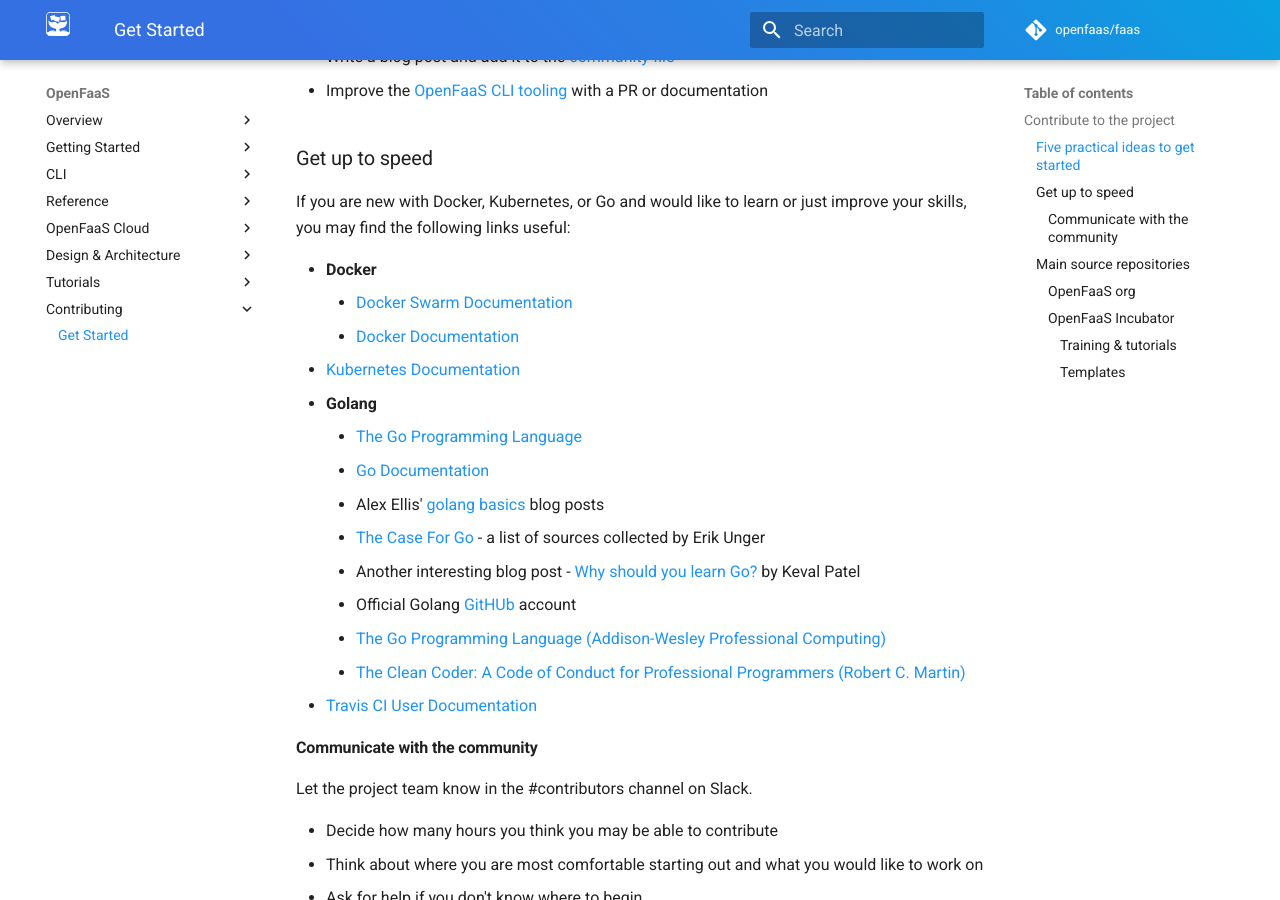
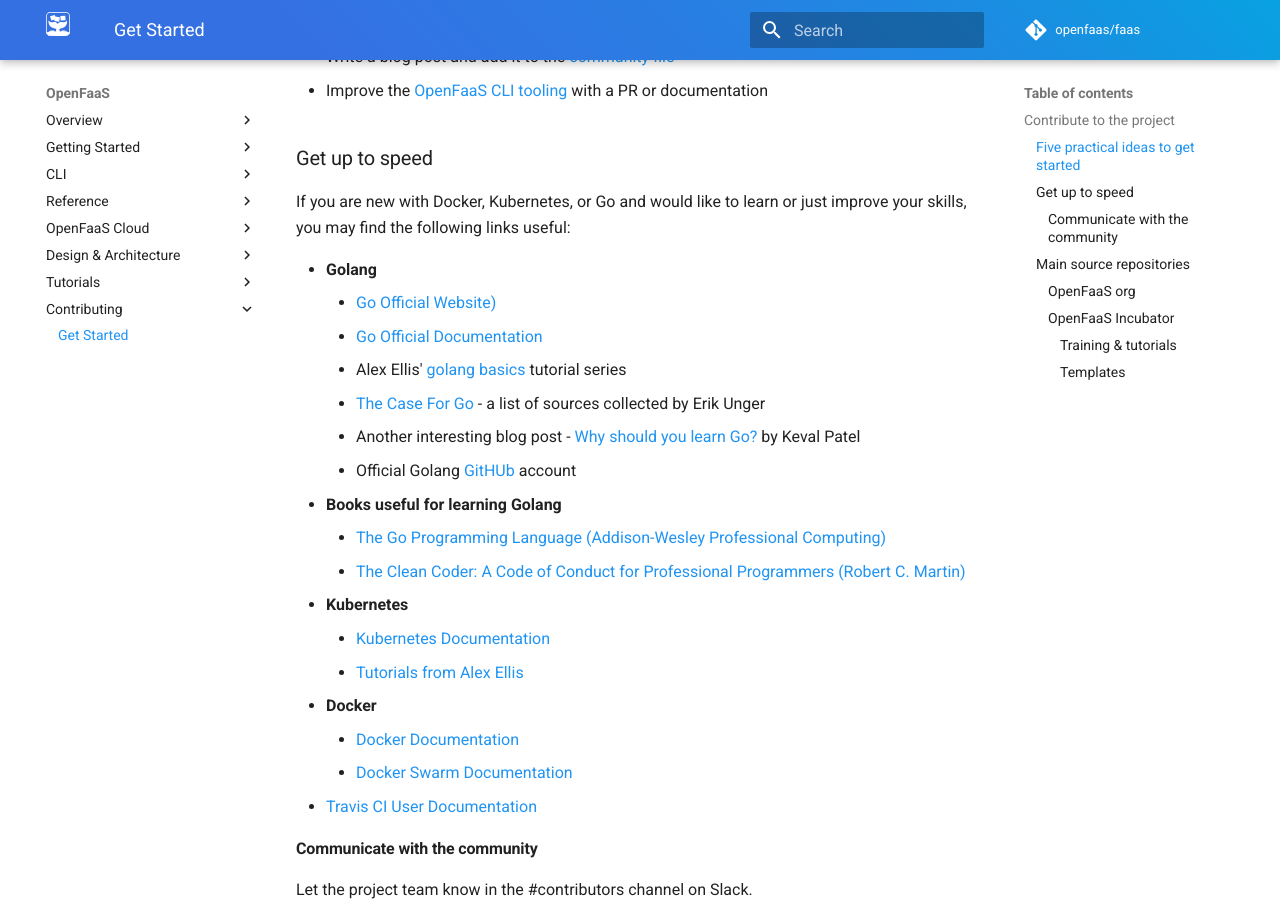
Before and after one commit to openfaas/docs, an MkDocs documentation site: the page built from docs/contributing/get-started.md, in a window 1280 px wide and 900 px high, scrolled down 622 px. Built offline with MkDocs 1.6.1 and Material for MkDocs 9.7.7, drawn with Linux system fonts in a browser that asks for light colours; comment, search, counter and statistics services are not loaded.

Commit message:
Break out a K8s section
Signed-off-by: Alex Ellis <alexellis2@gmail.com>

```diff
--- a/docs/contributing/get-started.md
+++ b/docs/contributing/get-started.md
@@ -22,19 +22,22 @@ Examples may be: writing some Go code, reviewing a PR, helping with the website
 
 If you are new with Docker, Kubernetes, or Go and would like to learn or just improve your skills, you may find the following links useful:
 
-* **Docker**
-    * [Docker Swarm Documentation](https://docs.docker.com/engine/swarm/)
-    * [Docker Documentation](https://docs.docker.com)
-* [Kubernetes Documentation](https://kubernetes.io/docs/home/?path=browse)
 * **Golang**
-    * [The Go Programming Language](https://golang.org)
-    * [Go Documentation](https://golang.org/doc/)
-    * Alex Ellis' [golang basics](https://blog.alexellis.io/tag/golang-basics/) blog posts
+    * [Go Official Website)](https://golang.org)
+    * [Go Official Documentation](https://golang.org/doc/)
+    * Alex Ellis' [golang basics](https://blog.alexellis.io/tag/golang-basics/) tutorial series
     * [The Case For Go](https://gist.github.com/ungerik/3731476) - a list of sources collected by Erik Unger
     * Another interesting blog post - [Why should you learn Go?](https://medium.com/@kevalpatel2106/why-should-you-learn-go-f607681fad65) by Keval Patel
     * Official Golang [GitHUb](https://github.com/golang) account
+* **Books useful for learning Golang**
     * [The Go Programming Language (Addison-Wesley Professional Computing)](https://www.amazon.co.uk/Programming-Language-Addison-Wesley-Professional-Computing/dp/0134190440)
     * [The Clean Coder: A Code of Conduct for Professional Programmers (Robert C. Martin)](https://www.amazon.co.uk/Clean-Coder-Conduct-Professional-Programmers/dp/0137081073/ref=sr_1_1?s=books&ie=UTF8&qid=1543083898&sr=1-1&keywords=the+clean+coder)
+* **Kubernetes**
+    * [Kubernetes Documentation](https://kubernetes.io/docs/home/?path=browse)
+    * [Tutorials from Alex Ellis](https://blog.alexellis.io/tag/kubernetes/)
+* **Docker**
+    * [Docker Documentation](https://docs.docker.com)
+    * [Docker Swarm Documentation](https://docs.docker.com/engine/swarm/)
 * [Travis CI User Documentation](https://docs.travis-ci.com)
 
 #### Communicate with the community
```
